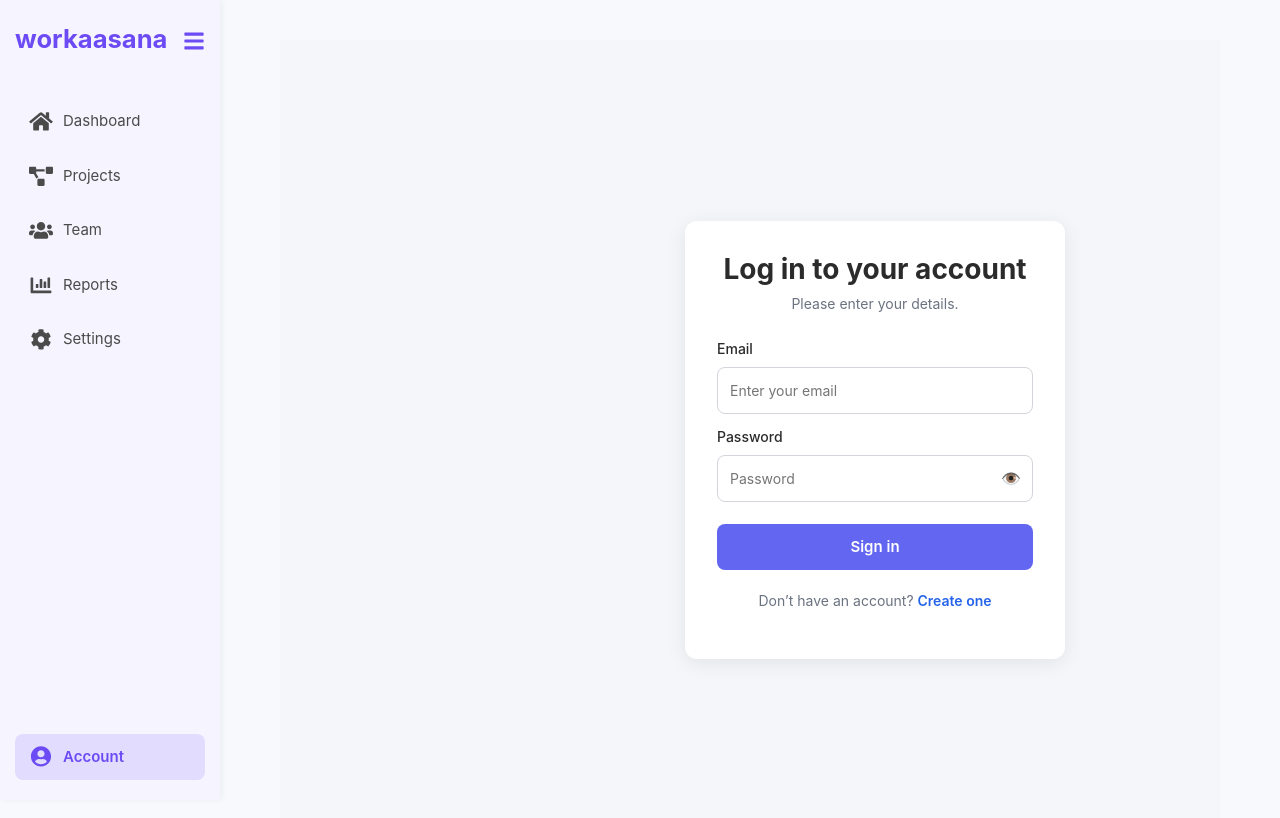
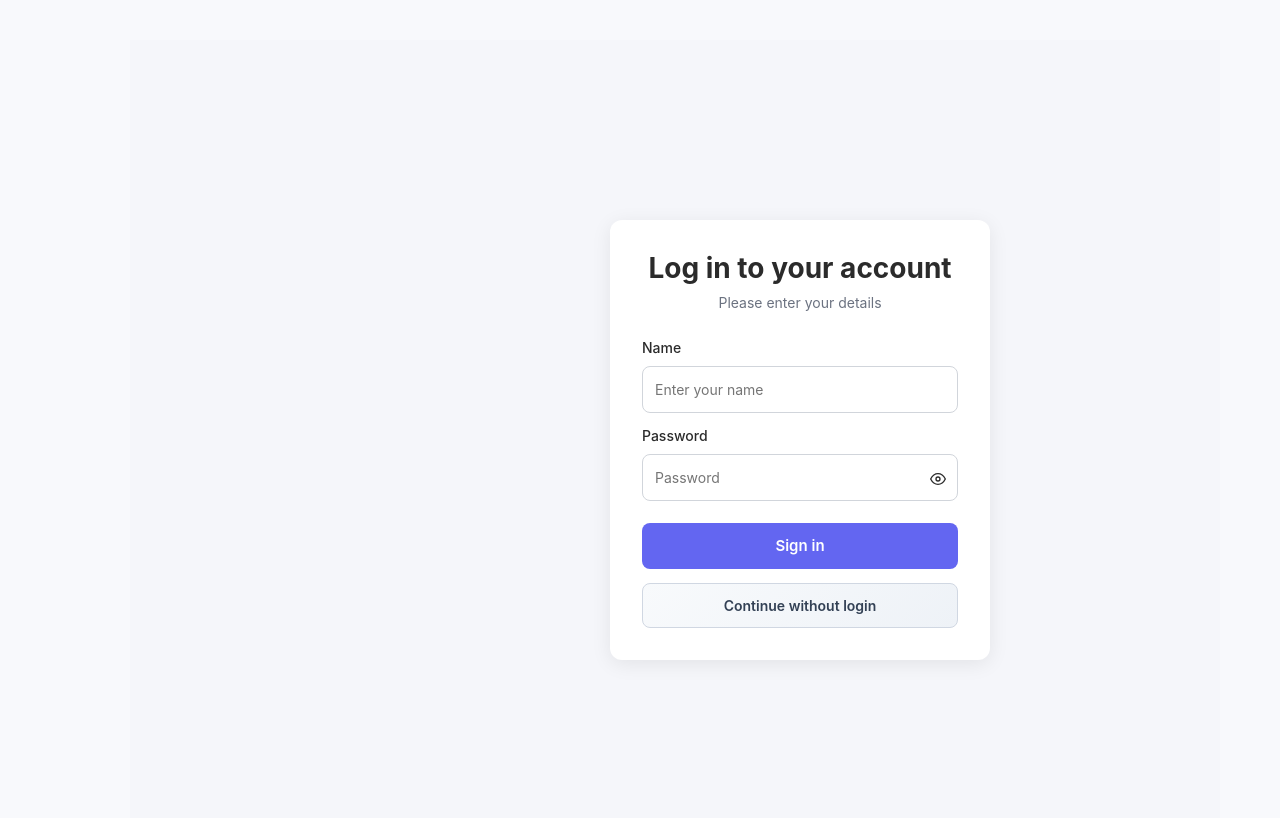
Before and after one commit to vigneshck2023/workaasana-frontend, a React (Vite) app: page /account in a window 1280 px wide. Shown: the top 818 px of the page. Built offline with nearby package versions, Linux system fonts and the light colour scheme.

Commit message:
guest mode

```diff
--- a/src/App.jsx
+++ b/src/App.jsx
@@ -1,32 +1,79 @@
 import React, { useState } from "react";
-import { Routes, Route, Navigate } from "react-router-dom";
+import { Routes, Route, Navigate, useLocation } from "react-router-dom";
+
 import Sidebar from "./components/Sidebar";
 import Dashboard from "./pages/Dashboard";
 import Teams from "./pages/Teams";
+import Projects from "./pages/Projects";
+import Report from "./pages/Report";
+import Account from "./pages/Account";
+
 import "./pages/App.css";
-import Report from "./pages/Report";
 import "bootstrap/dist/css/bootstrap.min.css";
 import "bootstrap/dist/js/bootstrap.bundle.min.js";
-import Projects from "./pages/Projects";
-import Account from "./pages/Account";
 
 export default function App() {
   const [isSidebarOpen, setIsSidebarOpen] = useState(true);
+  const [isLoggedIn, setIsLoggedIn] = useState(false);
+  const [userName, setUserName] = useState("");
+
+  const location = useLocation();
+
+  // Hide sidebar on account page OR before login
+  const showSidebar = isLoggedIn && location.pathname !== "/account";
 
   return (
     <div className="app-container">
-      {/* Global Sidebar */}
-      <Sidebar isOpen={isSidebarOpen} setIsOpen={setIsSidebarOpen} />
+      {/* Sidebar */}
+      {showSidebar && (
+        <Sidebar
+          isOpen={isSidebarOpen}
+          setIsOpen={setIsSidebarOpen}
+          userName={userName}
+        />
+      )}
 
       {/* Main Content */}
-      <div className={`main-content ${isSidebarOpen ? "expanded" : "collapsed"}`}>
+      <div
+        className={`main-content ${
+          showSidebar && isSidebarOpen ? "expanded" : "collapsed"
+        }`}
+      >
         <Routes>
-          <Route path="/dashboard" element={<Dashboard />} />
-          <Route path="/teams" element={<Teams />} />
-          <Route path="/projects" element={<Projects/>} />
-          <Route path="/reports" element={<Report />}/>
-          <Route path="/account" element={<Account />} />
-          <Route path="*" element={<Navigate to="/dashboard" />} />
+          <Route
+            path="/account"
+            element={
+              <Account
+                setIsLoggedIn={setIsLoggedIn}
+                setUserName={setUserName}
+              />
+            }
+          />
+
+          <Route
+            path="/dashboard"
+            element={isLoggedIn ? <Dashboard /> : <Navigate to="/account" />}
+          />
+
+          <Route
+            path="/teams"
+            element={isLoggedIn ? <Teams /> : <Navigate to="/account" />}
+          />
+
+          <Route
+            path="/projects"
+            element={isLoggedIn ? <Projects /> : <Navigate to="/account" />}
+          />
+
+          <Route
+            path="/reports"
+            element={isLoggedIn ? <Report /> : <Navigate to="/account" />}
+          />
+
+          <Route
+            path="*"
+            element={<Navigate to={isLoggedIn ? "/dashboard" : "/account"} />}
+          />
         </Routes>
       </div>
     </div>
--- a/src/components/Sidebar.jsx
+++ b/src/components/Sidebar.jsx
@@ -6,85 +6,53 @@ import {
   FaUsers,
   FaChartBar,
   FaCog,
-  FaUserCircle
+  FaUserCircle,
 } from "react-icons/fa";
 import { NavLink } from "react-router-dom";
 import "./Sidebar.css";
 
-const Sidebar = ({ isOpen, setIsOpen }) => {
-  const toggleSidebar = () => {
-    setIsOpen(!isOpen);
-  };
-
+const Sidebar = ({ isOpen, setIsOpen, userName }) => {
   return (
     <div className={`sidebar ${!isOpen ? "collapsed" : ""} ${isOpen ? "open" : ""}`}>
-
-      {/* Top Section */}
       <div className="top-section">
         <span className="logo">{isOpen && "workaasana"}</span>
-        <span className="toggle-icon" onClick={toggleSidebar}>
+        <span className="toggle-icon" onClick={() => setIsOpen(!isOpen)}>
           <FaBars />
         </span>
       </div>
 
-      {/* Menu Items */}
       <div className="menu">
-        <NavLink
-          to="/dashboard"
-          className={({ isActive }) => `menu-item ${isActive ? "active" : ""}`}
-          data-tooltip="Dashboard"
-        >
+        <NavLink to="/dashboard" className="menu-item">
           <FaHome className="icon" />
           <span>Dashboard</span>
         </NavLink>
 
-        <NavLink
-          to="/projects"
-          className={({ isActive }) => `menu-item ${isActive ? "active" : ""}`}
-          data-tooltip="Projects"
-        >
+        <NavLink to="/projects" className="menu-item">
           <FaProjectDiagram className="icon" />
           <span>Projects</span>
         </NavLink>
 
-        <NavLink
-          to="/teams"
-          className={({ isActive }) => `menu-item ${isActive ? "active" : ""}`}
-          data-tooltip="Team"
-        >
+        <NavLink to="/teams" className="menu-item">
           <FaUsers className="icon" />
           <span>Team</span>
         </NavLink>
 
-        <NavLink
-          to="/reports"
-          className={({ isActive }) => `menu-item ${isActive ? "active" : ""}`}
-          data-tooltip="Reports"
-        >
+        <NavLink to="/reports" className="menu-item">
           <FaChartBar className="icon" />
           <span>Reports</span>
         </NavLink>
 
-        <NavLink
-          to="/settings"
-          className={({ isActive }) => `menu-item ${isActive ? "active" : ""}`}
-          data-tooltip="Settings"
-        >
+        <NavLink to="/settings" className="menu-item">
           <FaCog className="icon" />
           <span>Settings</span>
         </NavLink>
       </div>
 
-      {/* Bottom Account Section */}
       <div className="bottom-menu">
-        <NavLink
-          to="/account"
-          className={({ isActive }) => `menu-item ${isActive ? "active" : ""}`}
-          data-tooltip="Account"
-        >
+        <div className="menu-item user-info">
           <FaUserCircle className="icon" />
-          <span>Account</span>
-        </NavLink>
+          <span>{userName}</span>
+        </div>
       </div>
     </div>
   );
--- a/src/pages/Account.jsx
+++ b/src/pages/Account.jsx
@@ -1,55 +1,72 @@
 import React, { useState } from "react";
-import { Link } from "react-router-dom";
-import "./Login.css"; // reuse your login styling
+import { FiEye, FiEyeOff } from "react-icons/fi";
+import { useNavigate } from "react-router-dom";
+import "./Login.css";
 
-export default function Account() {
-  // state to show / hide password
+export default function Account({ setIsLoggedIn, setUserName }) {
+  const [name, setName] = useState("");
   const [showPassword, setShowPassword] = useState(false);
+  const navigate = useNavigate();
+
+  const handleLogin = (e) => {
+    e.preventDefault();
+
+    if (!name.trim()) {
+      alert("Please enter your name");
+      return;
+    }
+
+    setUserName(name);
+    setIsLoggedIn(true);
+
+    // Navigate to dashboard
+    navigate("/dashboard");
+  };
+
+  const handleGuestLogin = () => {
+    setUserName("Guest User");
+    setIsLoggedIn(true);
+
+    // Navigate to dashboard
+    navigate("/dashboard");
+  };
 
   return (
     <div className="login-container">
-      {/* card */}
       <div className="login-card">
+        <h2 className="title">Log in to your account</h2>
+        <p className="subtitle">Please enter your details</p>
 
-        {/* title */}
-        <h2 className="title">Log in to your account</h2>
-        <p className="subtitle">Please enter your details.</p>
+        <form className="login-form" onSubmit={handleLogin}>
+          <label>Name</label>
+          <input
+            type="text"
+            placeholder="Enter your name"
+            value={name}
+            onChange={(e) => setName(e.target.value)}
+          />
 
-        {/* form */}
-        <form className="login-form">
-
-          {/* email field */}
-          <label>Email</label>
-          <input type="email" placeholder="Enter your email" />
-
-          {/* password field */}
           <label>Password</label>
           <div className="password-wrapper">
             <input
               type={showPassword ? "text" : "password"}
               placeholder="Password"
             />
-
-            {/* eye icon to toggle password visibility */}
             <span
               className="toggle-password"
               onClick={() => setShowPassword(!showPassword)}
             >
-              {showPassword ? "🙈" : "👁️"}
+              {showPassword ? <FiEyeOff /> : <FiEye />}
             </span>
           </div>
 
-          {/* login button */}
           <button className="login-btn">Sign in</button>
         </form>
 
-        {/* sign up link */}
-        <p className="signup-text">
-          Don’t have an account?{" "}
-          <Link to="/signup" className="signup-link">
-            Create one
-          </Link>
-        </p>
+        {/* Continue without login */}
+        <button className="guest-btn" onClick={handleGuestLogin}>
+          Continue without login
+        </button>
       </div>
     </div>
   );
--- a/src/pages/Login.css
+++ b/src/pages/Login.css
@@ -110,3 +110,29 @@
 .signup-link:hover {
   text-decoration: underline;
 }
+
+/* Continue without login button */
+.guest-btn {
+  width: 100%;
+  margin-top: 14px;
+  padding: 11px 14px;
+  background: linear-gradient(135deg, #f8fafc, #eef2f7);
+  border: 1px solid #d0d7e2;
+  border-radius: 8px;
+  cursor: pointer;
+  font-size: 14px;
+  font-weight: 600;
+  color: #334155;
+  transition: all 0.25s ease;
+}
+
+.guest-btn:hover {
+  background: linear-gradient(135deg, #eef2f7, #e2e8f0);
+  border-color: #94a3b8;
+  transform: translateY(-1px);
+}
+
+.guest-btn:active {
+  transform: translateY(0);
+  box-shadow: inset 0 2px 4px rgba(0, 0, 0, 0.06);
+}
```
